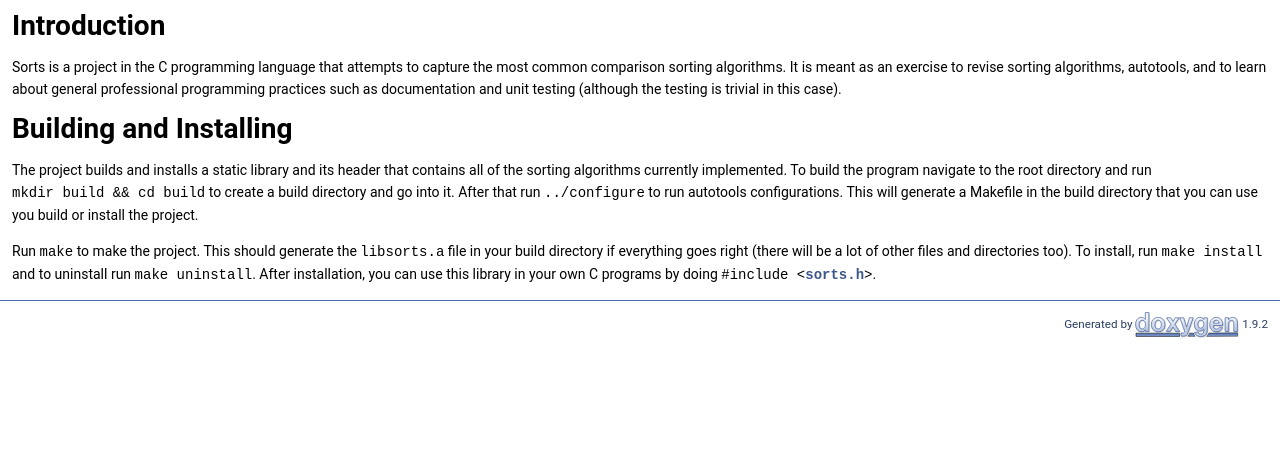
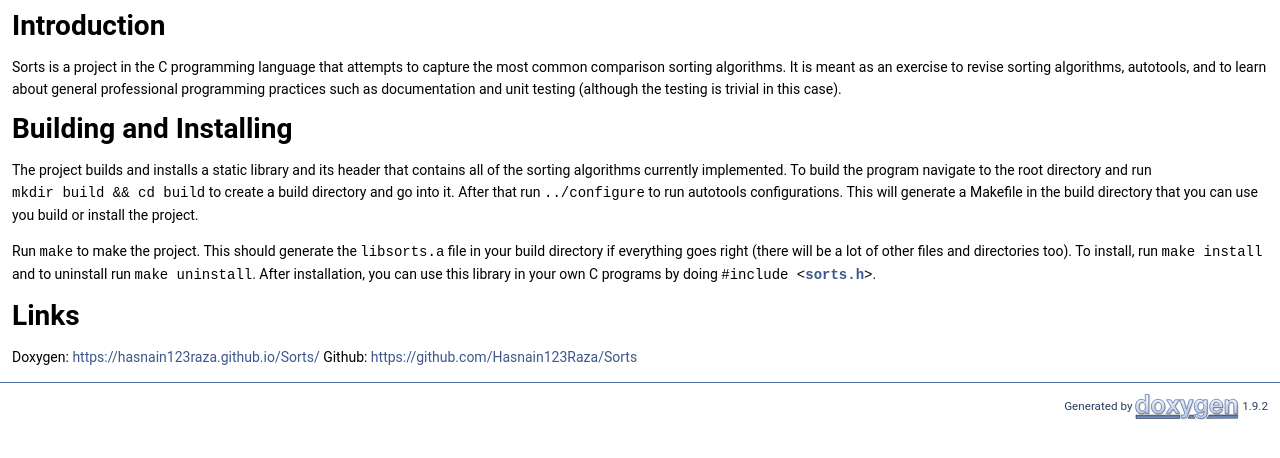
Before and after one commit to Hasnain123Raza/Sorts, a plain HTML site: page docs/index.html in a window 1280 px wide. Shown: the part 156-614 px from the top of the page. Drawn offline with Linux system fonts and the light colour scheme.

Commit message:
deploy: 2bbec023540476653f70635c725da08b274fbb15

```diff
--- a/docs/index.html
+++ b/docs/index.html
@@ -72,7 +72,10 @@ Introduction</h1>
 <h1><a class="anchor" id="autotoc_md2"></a>
 Building and Installing</h1>
 <p >The project builds and installs a static library and its header that contains all of the sorting algorithms currently implemented. To build the program navigate to the root directory and run <code>mkdir build &amp;&amp; cd build</code> to create a build directory and go into it. After that run <code>../configure</code> to run autotools configurations. This will generate a Makefile in the build directory that you can use you build or install the project.</p>
-<p >Run <code>make</code> to make the project. This should generate the <code>libsorts.a</code> file in your build directory if everything goes right (there will be a lot of other files and directories too). To install, run <code>make install</code> and to uninstall run <code>make uninstall</code>. After installation, you can use this library in your own C programs by doing <code>#include &lt;<a class="el" href="sorts_8h.html">sorts.h</a>&gt;</code>. </p>
+<p >Run <code>make</code> to make the project. This should generate the <code>libsorts.a</code> file in your build directory if everything goes right (there will be a lot of other files and directories too). To install, run <code>make install</code> and to uninstall run <code>make uninstall</code>. After installation, you can use this library in your own C programs by doing <code>#include &lt;<a class="el" href="sorts_8h.html">sorts.h</a>&gt;</code>.</p>
+<h1><a class="anchor" id="autotoc_md3"></a>
+Links</h1>
+<p >Doxygen: <a href="https://hasnain123raza.github.io/Sorts/">https://hasnain123raza.github.io/Sorts/</a> Github: <a href="https://github.com/Hasnain123Raza/Sorts">https://github.com/Hasnain123Raza/Sorts</a> </p>
 </div></div><!-- PageDoc -->
 </div><!-- contents -->
 <!-- start footer part -->
```
